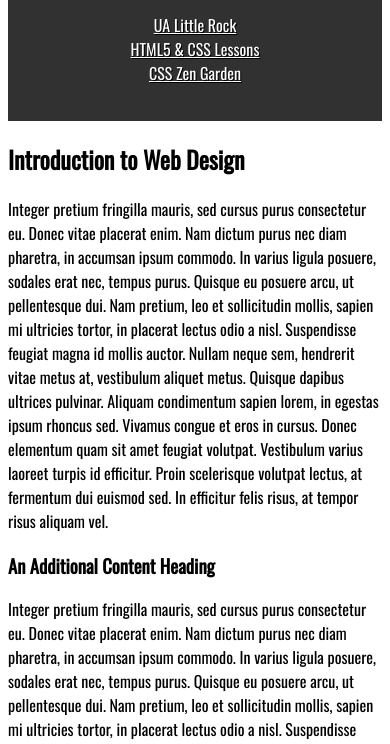
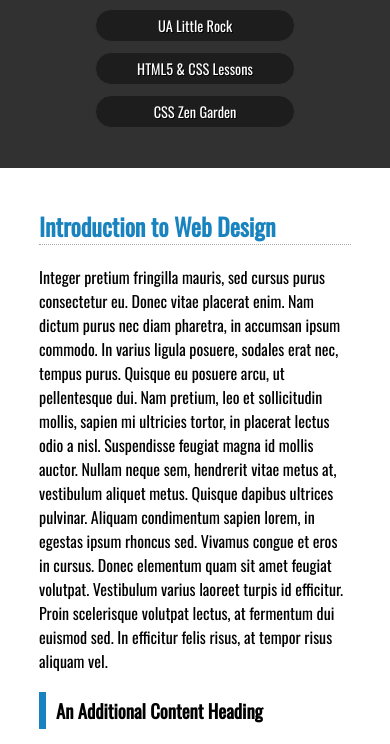
Before and after one commit to AntonioH04/ifsc-1310-, a plain HTML site: page css-demo/index.html in a window 390 px wide. Shown: the part 227-971 px from the top of the page. Drawn offline with nearby package versions, Linux system fonts and the light colour scheme.

Commit message:
added more to css

```diff
--- a/css-demo/assets/css/style.css
+++ b/css-demo/assets/css/style.css
@@ -9,11 +9,22 @@ html{
 *:after {
     box-sizing: inherit;
 }
+
+/* -------------utility classes---------------- */
+
+.container{
+    width: 80vw;
+    max-width: 960px;
+    margin:40px auto;
+}
+
+
 body {
     font-family: "Oswald", serif;
     font-optical-sizing: auto;
     font-weight: 400;
     font-style: normal;
+    margin: 0;
   }
 /* Color Theme Swatches in Hex */
 .VIPP-Primary-Colors-1-hex { color: #258B43; }
@@ -62,10 +73,51 @@ header.primary h2{
 nav.primary{}
 nav.primary ul{
     padding: 0;
+    display: flex;
+    flex-direction: row;
+    justify-content: space-around;
+    max-width: 960px;
+    margin:20px auto;
 }
 nav.primary ul li{
     list-style-type:none;
 }
 nav.primary ul li a{
     color: #ffffff;
+    font-size: .9rem;
+    text-decoration: none;
+    border: 1px solid #313131;
+    padding: 5px 10px;
+    background-color: #000;
+    background-color: rgba(0,0,0,.4);
+    border-radius: 20px;
+    transition: .4s;
 }
+
+nav.primary ul li a:hover{
+background-color: rgba(0,0,0,.8);
+}
+
+#content{}
+
+#content h2{
+    color: #1883BF;
+    border-bottom: 1px dotted darkgrey;
+}
+#content h3{
+border-left: 7.5px solid #1883BF;
+padding: 5px 0 5px 10px;
+}
+
+@media screen and (max-width:440px){
+
+nav.primary ul{
+    flex-direction:column ;
+    gap: 10px;
+    max-width: 200px;
+    margin: 20px auto;
+}
+nav.primary ul li a{
+    display: block;
+}
+}
```
